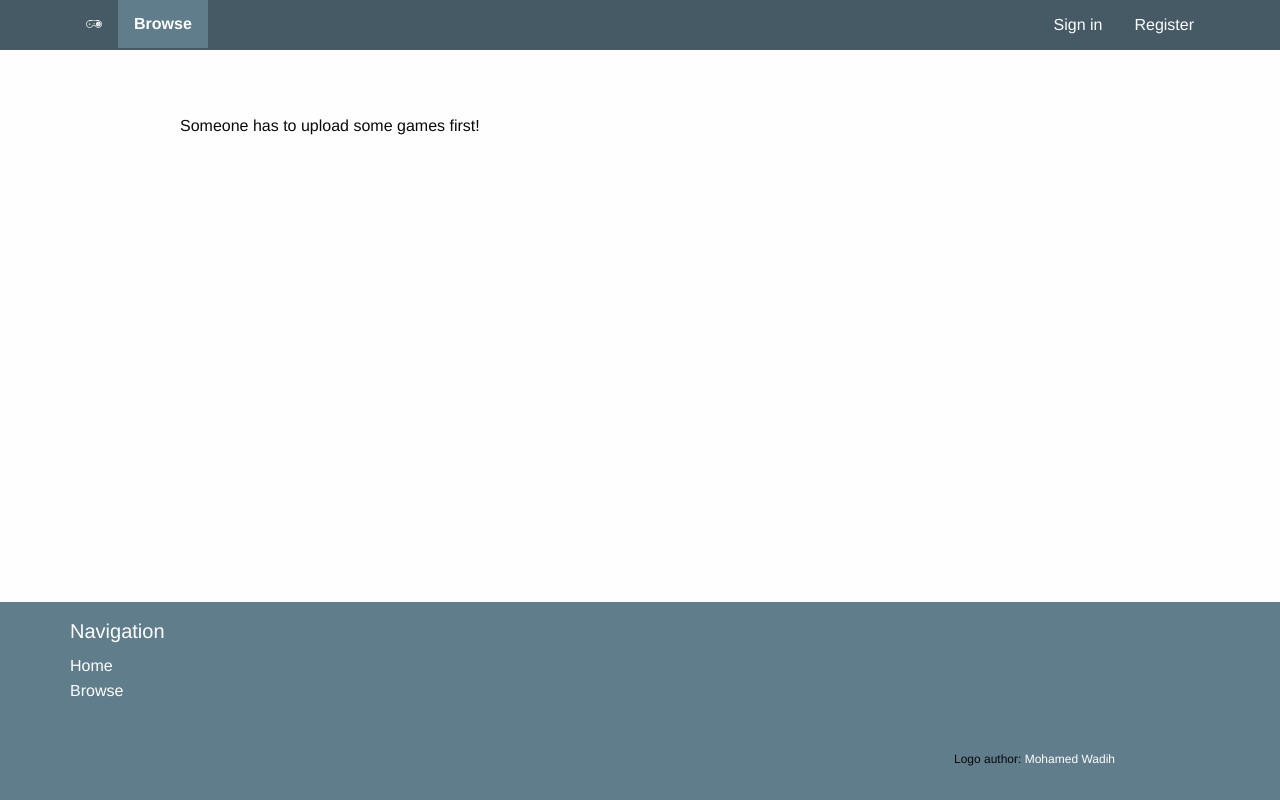
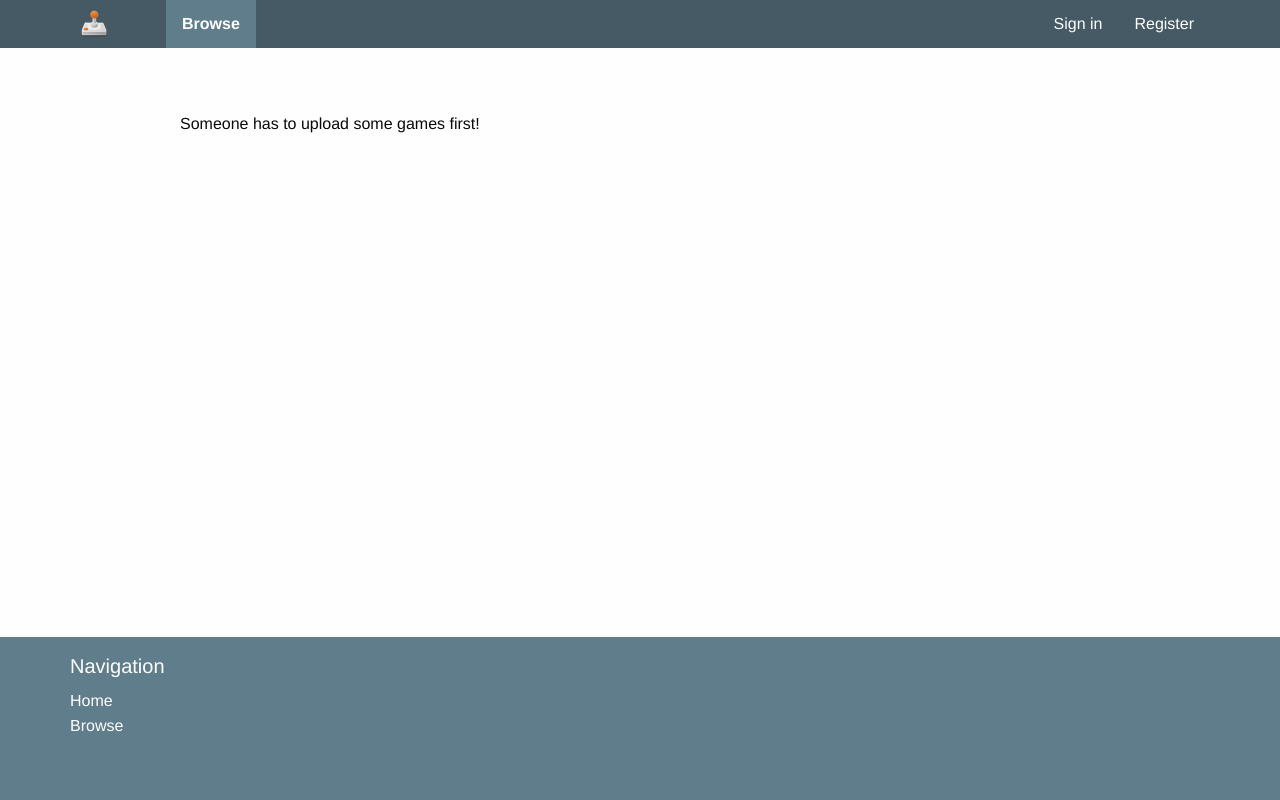
Before and after one commit to hien-cao/Game-online-shop, a Django app: page /games/ in a window 1280 px wide. Run offline with Django 3.2, Linux system fonts and the light colour scheme; data that the repository does not hold is empty; some libraries are stand-ins or nearby versions.

Commit message:
update logo

```diff
--- a/apps/core/static/styles/app.css
+++ b/apps/core/static/styles/app.css
@@ -16,37 +16,12 @@
 */
 
 /*
-* Font
+* logo
 */
 
-@font-face {
-  font-family: 'icomoon';
-  src:  url('../fonts/icomoon.eot?6tt57g');
-  src:  url('../fonts/icomoon.eot?6tt57g#iefix') format('embedded-opentype'),
-    url('../fonts/icomoon.ttf?6tt57g') format('truetype'),
-    url('../fonts/icomoon.woff?6tt57g') format('woff'),
-    url('../fonts/icomoon.svg?6tt57g#icomoon') format('svg');
-  font-weight: normal;
-  font-style: normal;
-}
-
-[class^="icon-"], [class*=" icon-"] {
-  /* use !important to prevent issues with browser extensions that change fonts */
-  font-family: 'icomoon' !important;
-  speak: none;
-  font-style: normal;
-  font-weight: normal;
-  font-variant: normal;
-  text-transform: none;
-  line-height: 1;
-
-  /* Better Font Rendering =========== */
-  -webkit-font-smoothing: antialiased;
-  -moz-osx-font-smoothing: grayscale;
-}
-
-.icon-app-logo:before {
-  content: "\e900";
+.logo {
+  padding: 10px !important;
+  margin-right: 3rem;
 }
 
 /*
--- a/apps/core/templates/footer/footer.html
+++ b/apps/core/templates/footer/footer.html
@@ -12,9 +12,6 @@
         </ul>
       </div>
       <div class="cell medium-10 medium-offset-1">
-        <p class="f_tiny text-right">
-          Logo author: <a href="https://dribbble.com/medwep" target="_blank">Mohamed Wadih</a>
-        </p>
       </div>
     </div>
   </div>
--- a/apps/core/templates/navigation/navigation.html
+++ b/apps/core/templates/navigation/navigation.html
@@ -1,15 +1,22 @@
+{% load static %}
+
 <div class="top-bar_container">
   <div class="container">
     <div class="title-bar" data-responsive-toggle="main-navigation" data-hide-for="medium">
       <button class="menu-icon" type="button" data-toggle="main-navigation"></button>
-      <div class="title-bar-title"></div>
+      <div class="title-bar-title">
+      </div>
     </div>
 
     <div class="top-bar" id="main-navigation">
       <div class="top-bar-left">
         <ul class="vertical medium-horizontal menu">
-          <li class="{{ home }}"><a title="Home" href="{% url 'home' %}"><i class="icon-app-logo"></i></a></li>
-          <li class="{{ games }}"><a title="Browse games" href="{% url 'games' %}">Browse</a></li>
+          <li class="{{ home }}">
+            <a class="logo" title="Home" href="{% url 'home' %}">
+              <img src="{% static 'img/logo.svg' %}" width=28 height=28 />
+            </a>
+          </li>
+          <li class="{{ games }}"> <a title="Browse games" href="{% url 'games' %}">Browse</a></li>
           {% if user.is_authenticated %}
           {% include 'navigation/signed_in_left.html' %}
           {% endif %}
```
Also changed, not shown: apps/core/static/fonts/icomoon.ttf (deleted), apps/core/static/fonts/icomoon.woff (deleted), apps/core/static/img/logo.svg (added), 2 other files.
